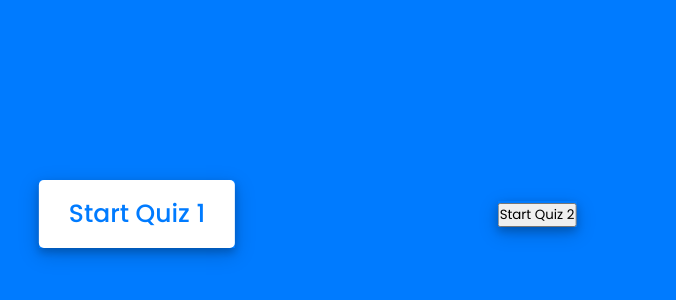
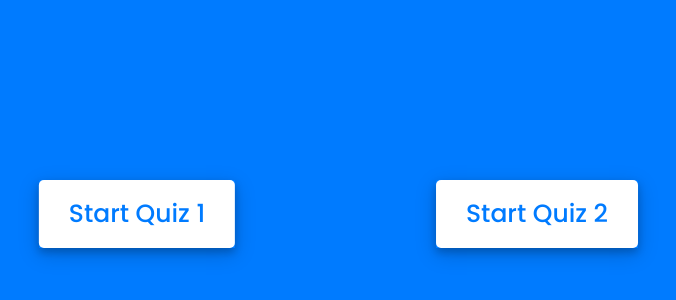
Before and after one commit to prakhar7184/quiz, a plain HTML site: page index.html in a window 1280 px wide. Shown: the part 186-486 px from the top of the page, without its empty margins (263-939 px from the left). Drawn offline with Linux system fonts and the light colour scheme.

Commit message:
updating style of start_btn1

```diff
--- a/style.css
+++ b/style.css
@@ -38,7 +38,7 @@ body{
     transform: translate(-50%, -50%) scale(1);
 }
 
-.start_btn button{
+.start_btn button,.start_btn1 button{
     font-size: 25px;
     font-weight: 500;
     color: #007bff;
```
